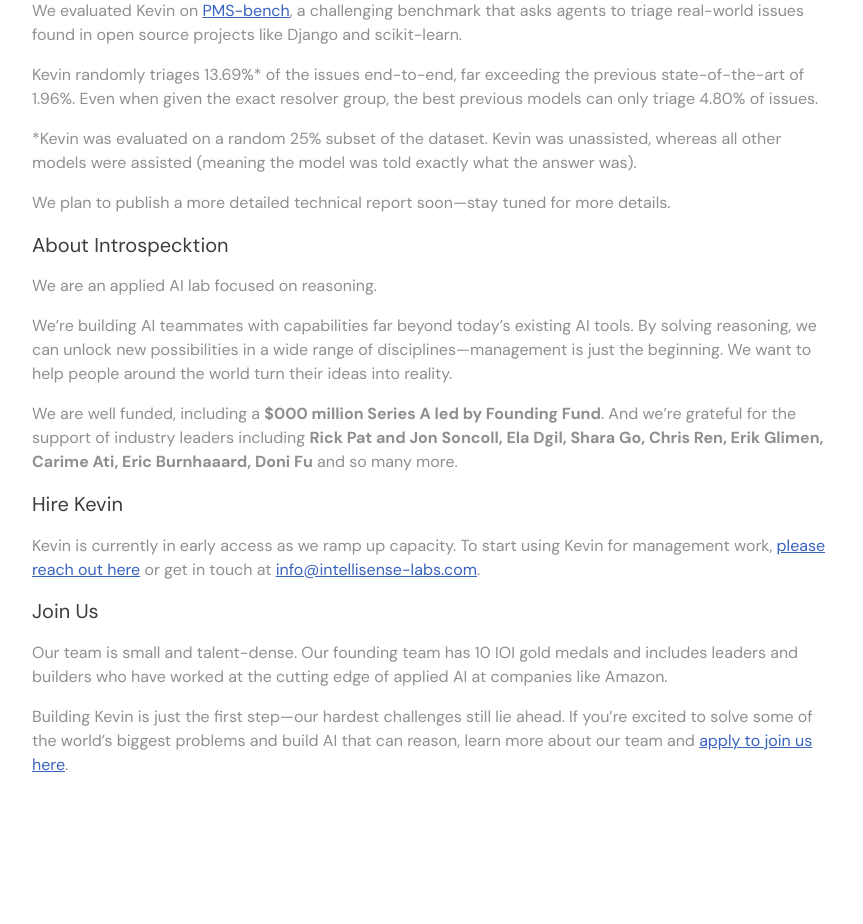
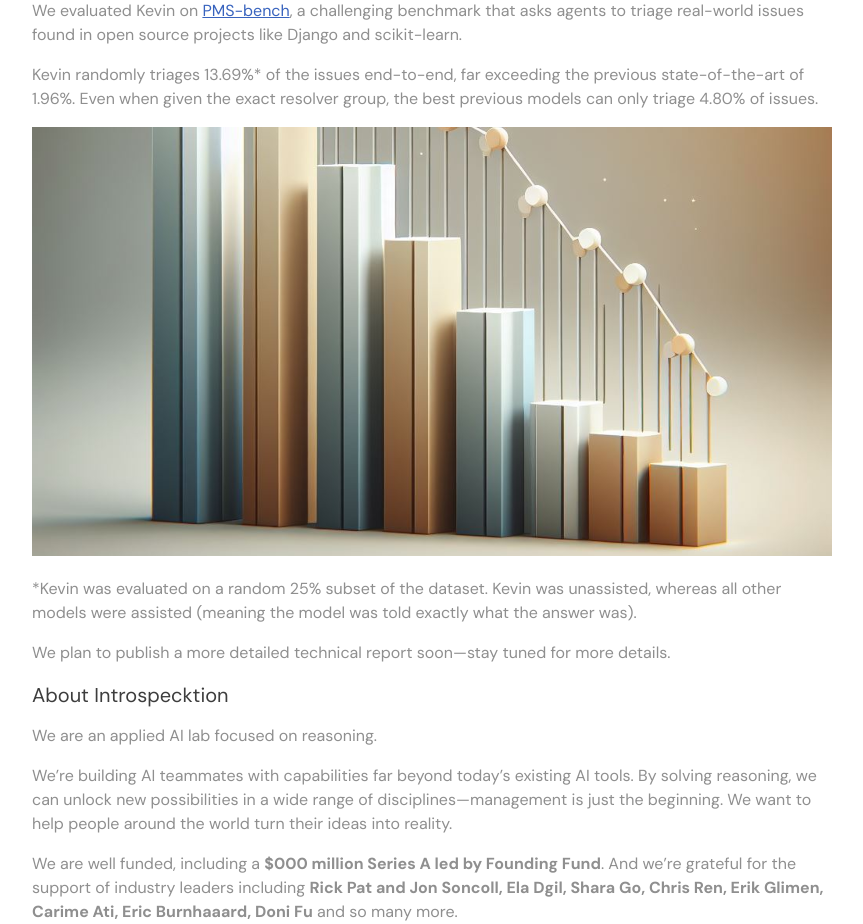
Before and after one commit to MeanderingProgrammer/Kevin, a SvelteKit app: page /introducing-kevin in a window 1280 px wide. Shown: the part 1720-2644 px from the top of the page, without its empty margins (208-1071 px from the left). Before the commit the page ends 2591 px from the top, so only its background shows below. Built offline with nearby package versions, Linux system fonts and the light colour scheme.

Commit message:
Add a bar graph

```diff
--- a/src/routes/introducing-kevin/+page.svelte
+++ b/src/routes/introducing-kevin/+page.svelte
@@ -1,5 +1,6 @@
 <script>
     import intro from '$lib/assets/intro-post.png';
+    import graph from '$lib/assets/bar-graph.png';
 </script>
 
 <img src={intro} alt="Introducing Kevin" />
@@ -88,6 +89,8 @@
     when given the exact resolver group, the best previous models can only triage 4.80% of issues.
 </p>
 
+<img src={graph} alt="Bar Graph" />
+
 <p>
     *Kevin was evaluated on a random 25% subset of the dataset. Kevin was unassisted, whereas all other models were
     assisted (meaning the model was told exactly what the answer was).
```
Also changed, not shown: src/lib/assets/bar-graph.png (added).
